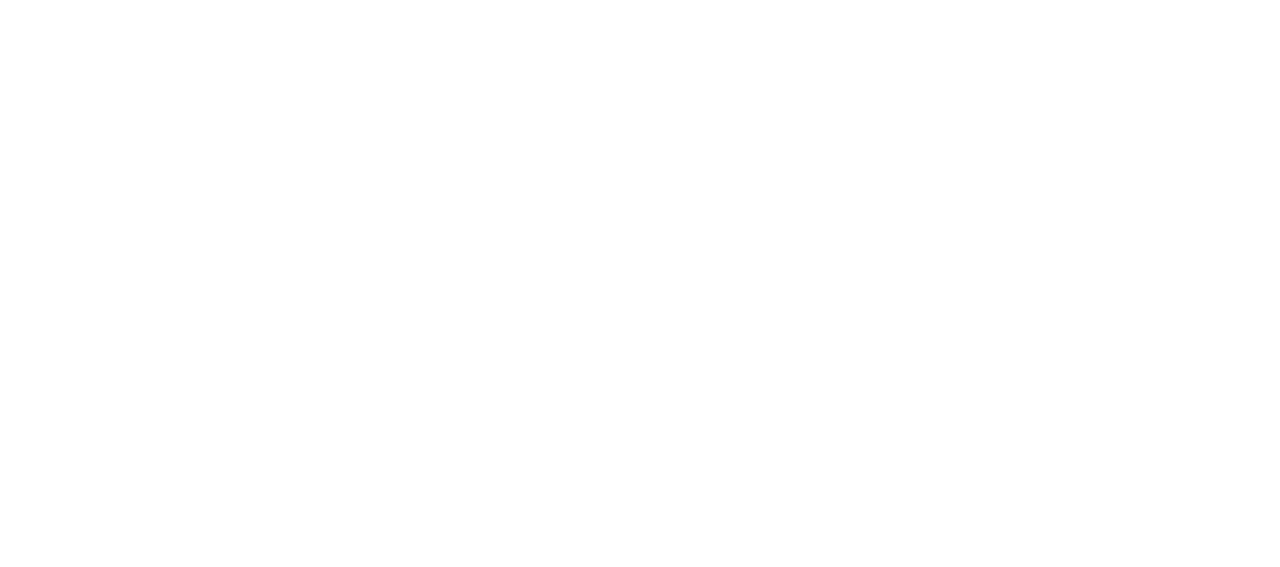
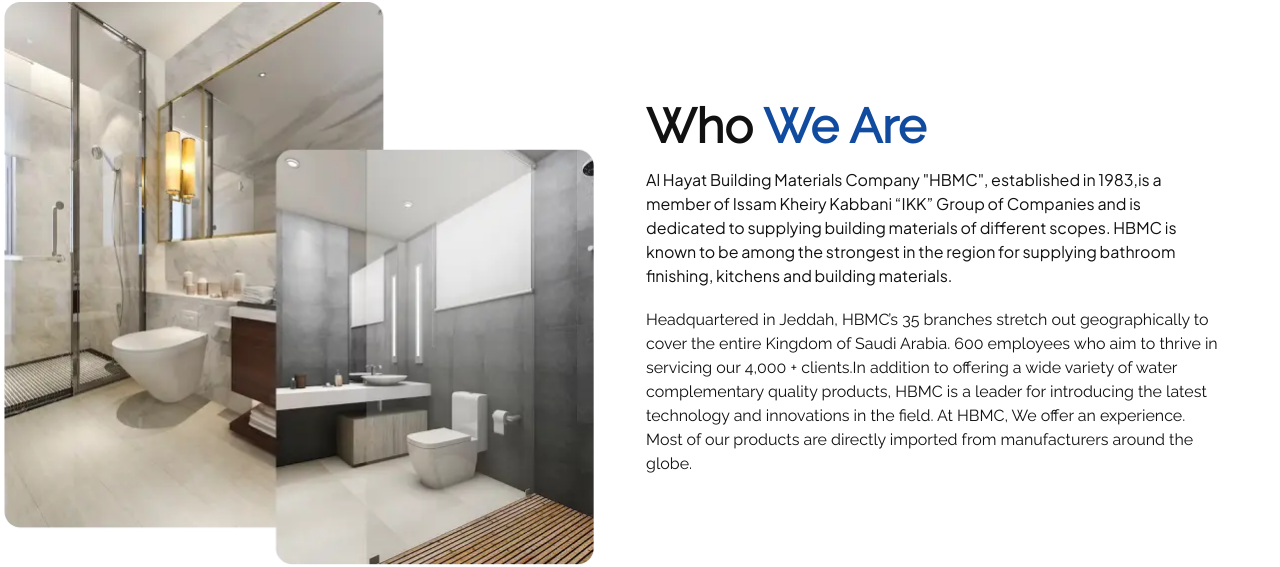
Before and after one commit to abhishekKatnoria12/Opulent-Oasis, a Next.js app: page / in a window 1280 px wide. Shown: the part 981-1548 px from the top of the page. Before the commit the page ends 905 px from the top, so only its background shows below. Built offline with nearby package versions, Linux system fonts and the light colour scheme.

Commit message:
Created the frontend for the History sction

```diff
--- /dev/null
+++ b/components/History/history.module.scss
@@ -0,0 +1,48 @@
+@import "../../styles/assets/scss/sass-loader.scss";
+
+.history {
+    :global .history {
+        &__wrap {
+            width: 100%;
+            max-width: 1215px;
+            margin-block: 150px 75px;
+            display: flex;
+            gap: 52px;
+            align-items: center;
+        }
+
+        &__left {
+            display: flex;
+            width: 100%;
+            max-width: 590px;
+        }
+
+        &__img {
+            object-fit: cover;
+        }
+
+        &__right {
+            width: 572px;
+            height: 370px;
+        }
+
+        &__title {
+            color: $black;
+            padding-bottom: 12px;
+
+            span {
+                color: $primary-color;
+            }
+        }
+
+        &__subtitle {
+            color: $black;
+            padding-bottom: 20px;
+        }
+
+        &__desc {
+            color: $black;
+            font-family: "Raleway";
+        }
+    }
+}
--- /dev/null
+++ b/components/History/index.tsx
@@ -0,0 +1,46 @@
+import React from "react";
+import styles from "./history.module.scss";
+import Image from "next/image";
+
+interface props {
+  props: HistoryProps;
+}
+
+const History = ({ props }: props) => {
+  const data = props;
+  return (
+    <div className={`${styles.history} container-sm`}>
+      <div className="history__wrap">
+        {data?.history_banner && (
+          <div className="history__left">
+            <Image
+              src={data?.history_banner?.src}
+              width={data?.history_banner?.width}
+              height={data?.history_banner?.height}
+              alt={data?.history_banner?.alt}
+              className="history__img"
+            />
+          </div>
+        )}
+        {data?.content && (
+          <div className="history__right">
+            {data?.content?.title && (
+              <h2
+                className="history__title"
+                dangerouslySetInnerHTML={{ __html: data?.content?.title }}
+              ></h2>
+            )}
+            {data?.content?.subtitle && (
+              <p className="history__subtitle">{data?.content?.subtitle}</p>
+            )}
+            {data?.content?.desc && (
+              <p className="history__desc">{data?.content?.desc}</p>
+            )}
+          </div>
+        )}
+      </div>
+    </div>
+  );
+};
+
+export default History;
--- a/components/Navbar/index.tsx
+++ b/components/Navbar/index.tsx
@@ -14,7 +14,6 @@
 
 const Navbar = ({ props }: props) => {
   const data = props;
-  console.log(data);
   return (
     <div className={`${styles.navbar} .continer-fluid`}>
       <div className="navbar__wrap container-sm">
--- a/mock.data/index.ts
+++ b/mock.data/index.ts
@@ -77,3 +77,19 @@
     text: "Happy Customers",
   },
 ];
+
+export const history = {
+  history_banner: {
+    src: "/history.webp",
+    width: 590,
+    height: 563,
+    alt: "History",
+  },
+
+  content: {
+    title: " Who <span>We Are</span>",
+    subtitle:
+      'Al Hayat Building Materials Company "HBMC", established in 1983,is a member of Issam Kheiry Kabbani “IKK” Group of Companies and is dedicated to supplying building materials of different scopes. HBMC is known to be among the strongest in the region for supplying bathroom finishing, kitchens and building materials.',
+    desc: "Headquartered in Jeddah, HBMC’s 35 branches stretch out geographically to cover the entire Kingdom of Saudi Arabia. 600 employees who aim to thrive in servicing our 4,000 + clients.In addition to offering a wide variety of water complementary quality products, HBMC is a leader for introducing the latest technology and innovations in the field. At HBMC, We offer an experience. Most of our products are directly imported from manufacturers around the globe.",
+  },
+};
--- a/pages/index.tsx
+++ b/pages/index.tsx
@@ -5,8 +5,9 @@
 import TopNavBar from "@/components/TopNavbar";
 import Navbar from "@/components/Navbar";
 
-import { navbar, score, topNav } from "@/mock.data";
+import { history, navbar, score, topNav } from "@/mock.data";
 import Score from "@/components/Score";
+import History from "@/components/History";
 
 const jakarta = Plus_Jakarta_Sans({
   variable: "--font-jakarta",
@@ -20,6 +21,7 @@
       <TopNavBar props={topNav} />
       <Navbar props={navbar} />
       <Score props={score} />
+      <History props={history}/>
     </main>
   );
 };
--- a/styles/assets/scss/Particles/_resets.scss
+++ b/styles/assets/scss/Particles/_resets.scss
@@ -6,7 +6,7 @@
   margin: 0;
 }
 
-.container-full{
+.container-full {
   width: 100%;
 }
 
```
Also changed, not shown: constent/type.ts (+11 -0 lines), public/history.webp (added).
